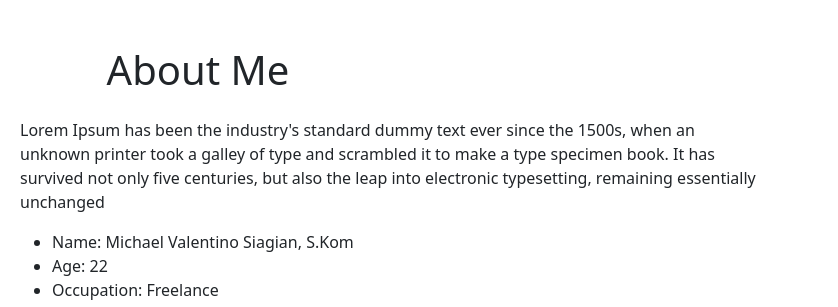
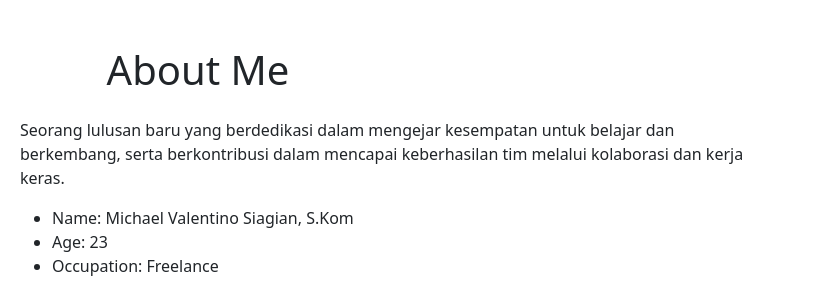
Before and after one commit to ItsMikey23/Portofolio, a plain HTML site: page index.html in a window 1280 px wide. Shown: the part 802-1109 px from the top of the page, 442-1280 px from the left. Drawn offline with nearby package versions, Linux system fonts and the light colour scheme.

Commit message:
Update index.html

```diff
--- a/index.html
+++ b/index.html
@@ -65,14 +65,13 @@
                 </div>
 
                 <div class="col-lg-8">
-                    <p> Lorem Ipsum has been the industry's standard dummy text ever since the 1500s, when an unknown printer took a galley of type and scrambled it to make a type specimen book. It has survived not only five centuries, but also the leap into electronic typesetting, remaining essentially unchanged
-
+                    <p> Seorang lulusan baru yang berdedikasi dalam mengejar kesempatan untuk belajar dan berkembang, serta berkontribusi dalam mencapai keberhasilan tim melalui kolaborasi dan kerja keras.
                     </p>
                     <div class="row mt-3">
                         <div class="col-md-6">
                             <ul>
                                 <li>Name: Michael Valentino Siagian, S.Kom</li>
-                                <li>Age: 22</li>
+                                <li>Age: 23</li>
                                 <li>Occupation: Freelance</li>
 
                             </ul>
```
